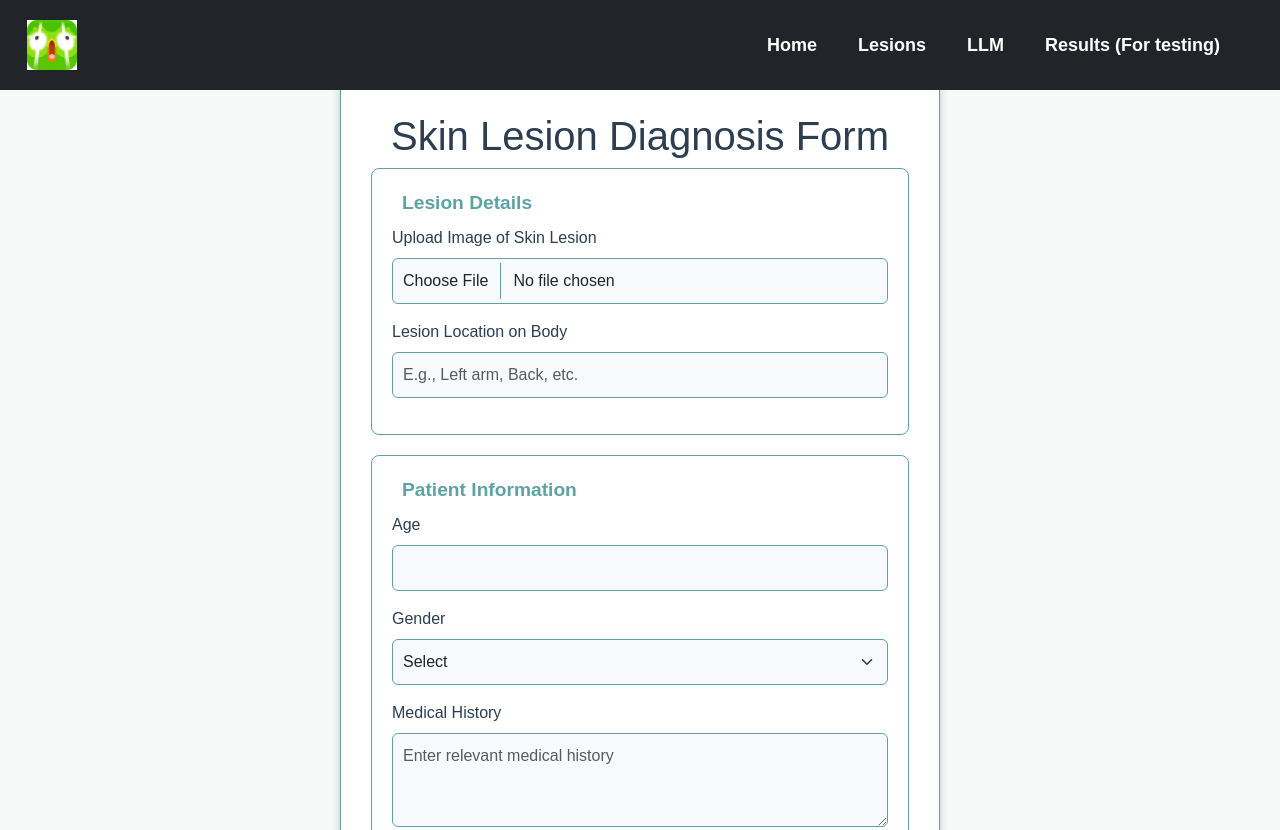
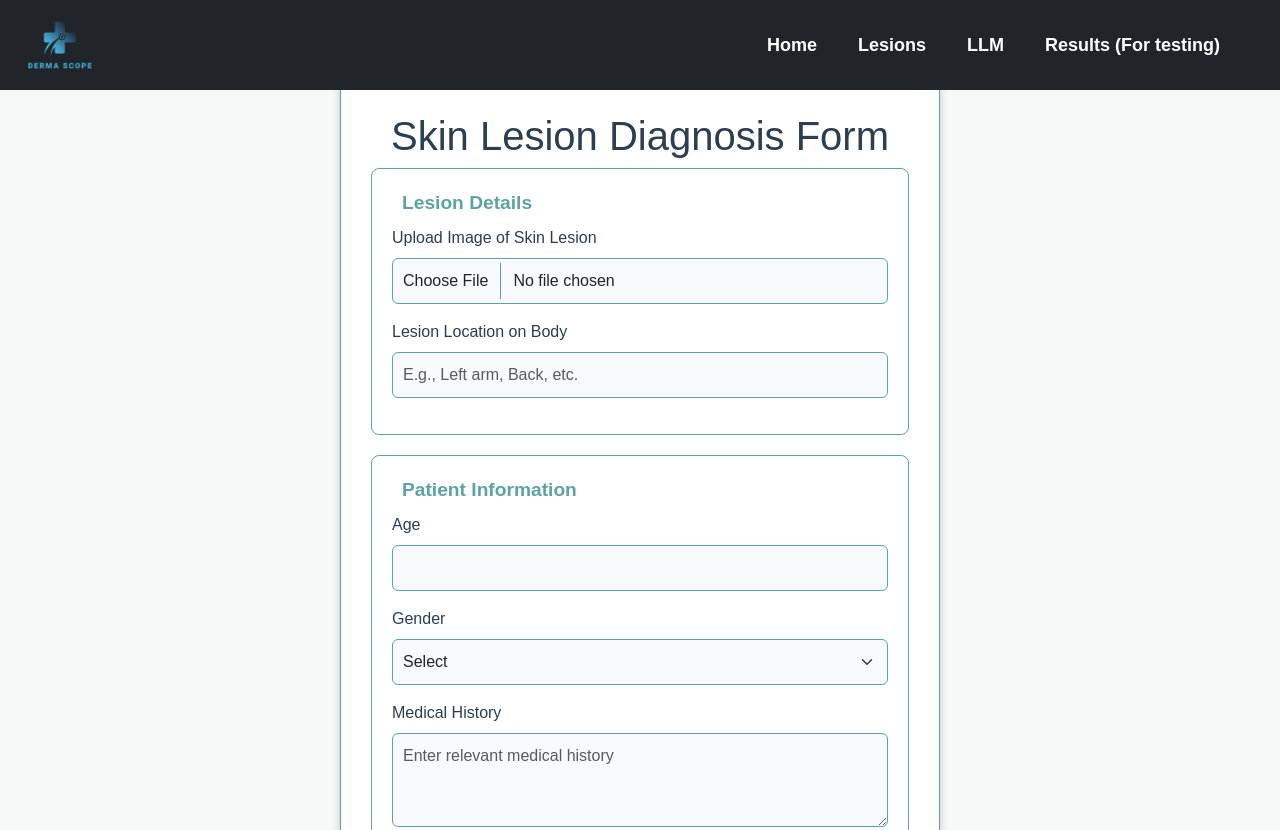
Before and after one commit to Ryan-Brosius/derma-scope, a plain HTML site: page frontend/lesions.html in a window 1280 px wide. Shown: the top 830 px of the page. Drawn offline with nearby package versions, Linux system fonts and the light colour scheme.

Commit message:
changed from duolingo logo to actual logo

```diff
--- a/frontend/lesions.html
+++ b/frontend/lesions.html
@@ -18,7 +18,7 @@
   <nav class="navbar navbar-expand-lg navbar-dark bg-dark fixed-top">
       <div class="container-fluid">
           <a class="navbar-brand" href="index.html">
-              <img src="images.jpeg" alt="DermaScope Logo" height="50">
+              <img src="logo.png" alt="DermaScope Logo" height="50">
           </a>
           <button class="navbar-toggler" type="button" data-bs-toggle="collapse" data-bs-target="#navbarNav">
               <span class="navbar-toggler-icon"></span>
```
Also changed, not shown: frontend/results.html (+1 -1 lines).
